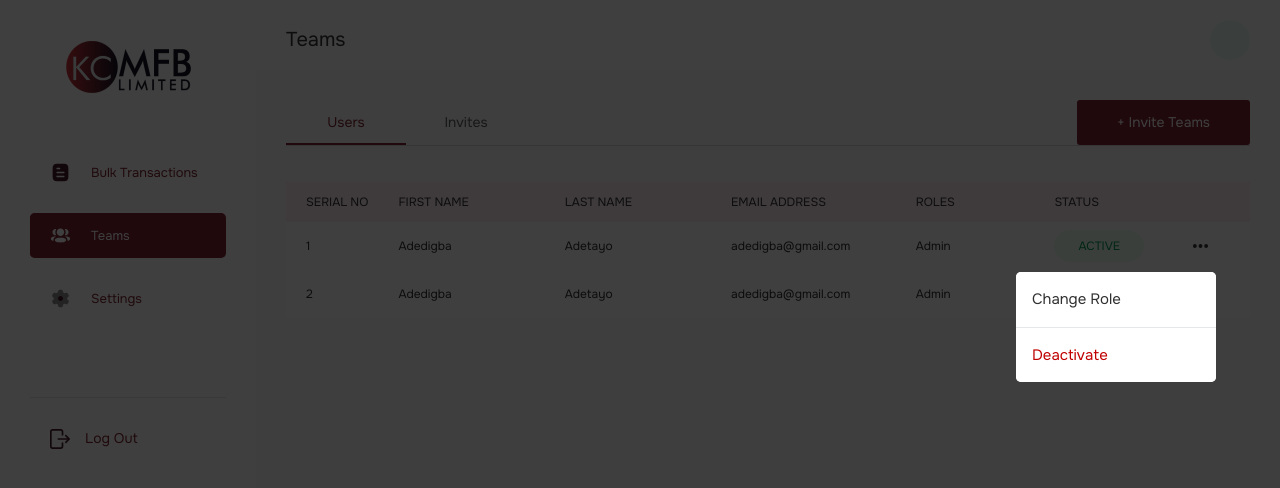
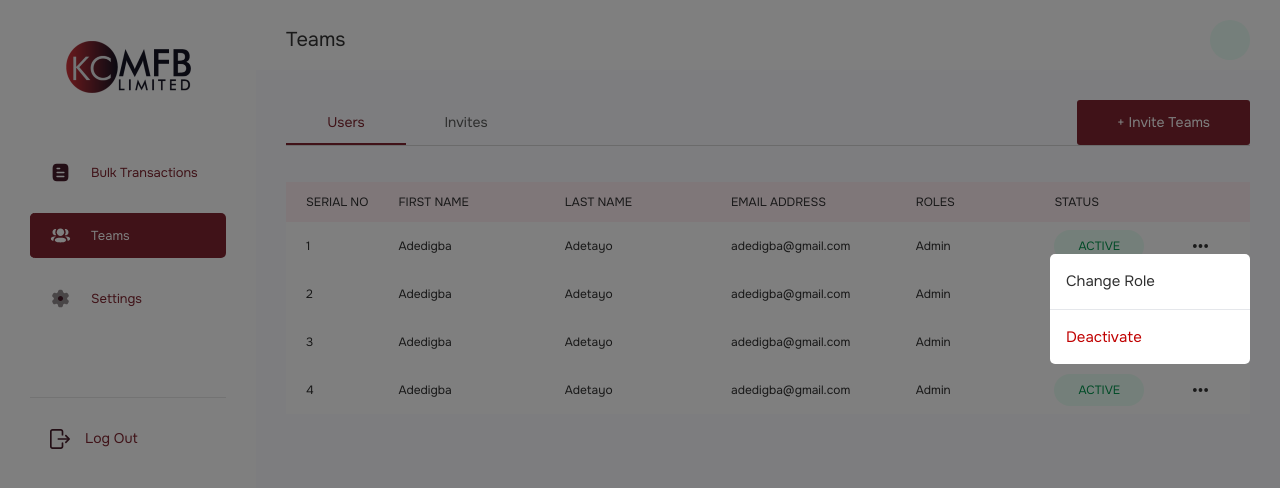
Before and after one commit to Detayoo/d1sburs3, a Next.js app: page /teams in a window 1280 px wide. Both pictures are taken after a click on the picture 1200 px from the left and 246 px from the top of the page. Shown: the top 488 px of the page. Built offline with nearby package versions, Linux system fonts and the light colour scheme.

Commit message:
completed users page

```diff
--- a/src/components/Users.tsx
+++ b/src/components/Users.tsx
@@ -3,17 +3,18 @@ import Image from "next/image";
 import { useState } from "react";
 
 export const Users = () => {
-  const transactions = ["", ""];
+  const transactions = ["", "", "", ""];
   const [state, setState] = useState({
     modal: false,
     changeRoleModal: false,
+    selected: {},
   });
 
   const updateState = (payload: any) => {
     setState({ ...state, ...payload });
   };
   return (
-    <div>
+    <div className="">
       <div className="bg-light-wine h-10 w-full uppercase text-[#303030] text-[12px] flex items-center px-[20px] justify-between">
         <p className="w-[10%]">serial no</p>
         <p className="w-[18%]">first name</p>
@@ -23,11 +24,21 @@ export const Users = () => {
         <p className="w-[15%]">status</p>
         <p className="flex-1" />
       </div>
+      {state?.modal && (
+        <div
+          onClick={() =>
+            updateState({
+              modal: false,
+            })
+          }
+          className="fixed top-0 right-0 z-10 w-full h-screen bg-black/50"
+        />
+      )}
       {transactions.map((transaction, index) => {
         return (
           <div
             key={index}
-            className="bg-white h-12 w-full text-[#303030] text-[12px] flex items-center px-[20px] justify-between"
+            className="bg-white relative h-12 w-full text-[#303030] text-[12px] flex items-center px-[20px] justify-between"
           >
             <p className="w-[10%]">{index + 1}</p>
             <p className="w-[18%]">Adedigba</p>
@@ -46,6 +57,7 @@ export const Users = () => {
                 onClick={() =>
                   updateState({
                     modal: true,
+                    selected: index,
                   })
                 }
                 className="cursor-pointer"
@@ -54,24 +66,16 @@ export const Users = () => {
                 width={15}
                 height={4}
               />
+            </div>
 
-              {state?.modal && (
-                <div
-                  onClick={() =>
-                    updateState({
-                      modal: false,
-                    })
-                  }
-                  className="fixed top-0 right-0 z-10 w-full h-screen bg-black/50"
-                />
-              )}
-              <div
-                className={`absolute top-[17rem] right-16 z-[100] rounded-[5px] bg-white text-[15px]  w-[200px] flex flex-col ${
-                  state?.modal
-                    ? "opacity-100 visible mt-0"
-                    : "opacity-0 invisible mt-[5rem]"
-                } animation overflow-y-auto`}
-              >
+            <div
+              className={`absolute top-8 right-0 z-[50] rounded-[5px] bg-white text-[15px] w-[200px] flex flex-col ${
+                state?.modal && state?.selected === index
+                  ? "opacity-100 visible mt-0"
+                  : "opacity-0 invisible mt-[5rem]"
+              } animation`}
+            >
+              <div>
                 <p
                   onClick={() =>
                     updateState({
```
